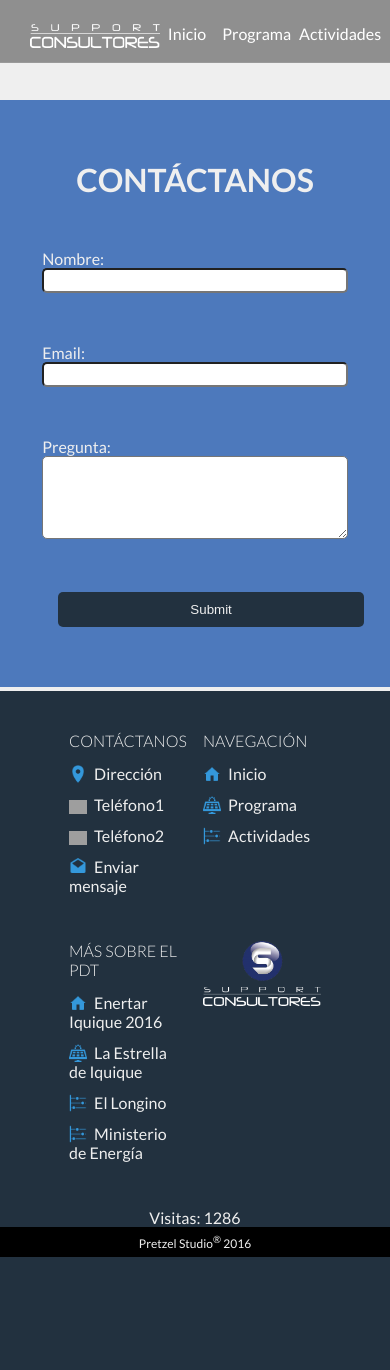
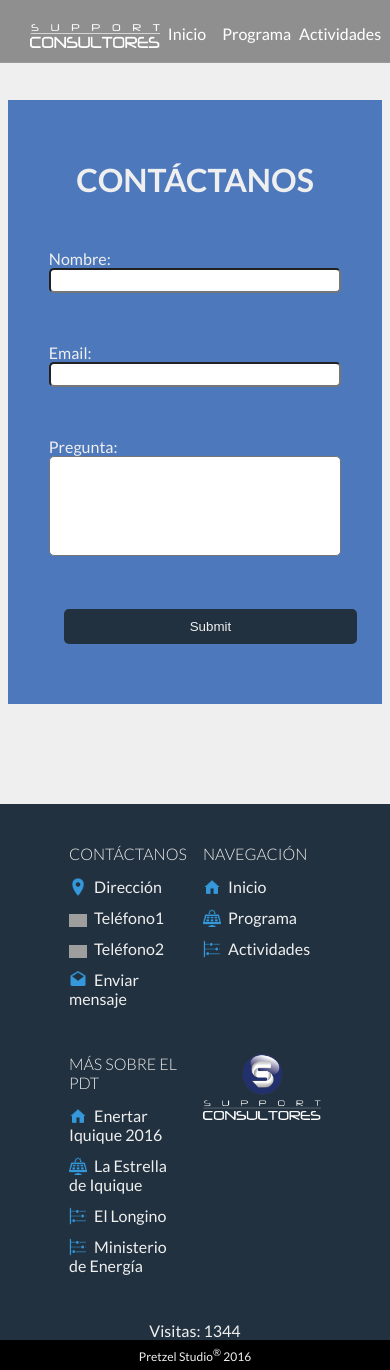
Before and after one commit to SeedPot/pdt, a PHP site: page /contacto.php in a window 390 px wide. Before the commit the page ends 1257 px from the top, so only its background shows below. Run offline with PHP 8.4, Linux system fonts and the light colour scheme; some libraries are stand-ins or nearby versions; grey boxes are pictures that could not be loaded.

Commit message:
contactooo

```diff
--- a/public/contacto.php
+++ b/public/contacto.php
@@ -18,7 +18,9 @@
         </header>
 
         <main>
-        <form action="send.php" method="POST" class="pdt-contact-container">
+            <div class="row no-margin">
+                <div class="col-xs-12 col-md-5">
+                    <form action="mailer.php" method="POST" id="ajax-contact" class="pdt-contact-container">
                         <div class="row center-xs box">
                             <div class="col-xs-12">
                                 <h1>CONTÁCTANOS</h1>
@@ -29,7 +31,7 @@
                                 Nombre:
                             </div>
                             <div class="col-xs-10 col-xs-offset-1 col-md-7">
-                    <input type="text">
+                                <input name="name" id="name" type="text">
                             </div>
                         </div>
 
@@ -38,7 +40,7 @@
                                 Email:
                             </div>
                             <div class="col-xs-10 col-xs-offset-1 col-md-7">
-                    <input type="email">
+                                <input name="email" id="email" type="email">
                             </div>
                         </div>
 
@@ -47,7 +49,7 @@
                                 Pregunta:
                             </div>
                             <div class="col-xs-10 col-xs-offset-1 col-md-7">
-                    <textarea name="consulta" rows="5"></textarea>
+                                <textarea name="message" id="message" name="consulta" rows="5"></textarea>
                             </div>
                         </div>
                         <div class="row center-xs box">
@@ -55,8 +57,18 @@
                                     <input type="submit" class="boton">
                             </div>
                         </div>
+                        <div class="row center-xs">
+                            <div id="form-messages" class="col-xs-6"></div>
+                        </div>
                     </form>
+                </div>
 
+                <div class="col-xs-12 col-md-6">
+                    <div id="map" class="map-container">
+
+                    </div>
+                </div>
+            </div>
         </main>
         <div class="megafooter">
             <footer id="footer"><?php include_once 'footer.php' ?></footer>
@@ -67,6 +79,43 @@
                 </div>
             </section>
         </div>
-        <script></script>
+        <script src="js/jquery-3.1.1.min.js"></script>
+        <script src="js/app.js"></script>
+        <script>
+            var map;
+            function initMap() {
+                var dharma = {lat: -20.210831, lng: -70.149565}
+                var image = 'images/logo_opt.png';
+                var contentString = '<h3>Support Consultores</h3><br><p>Sotomayor #575</p><p>Edificio Dharma 5° piso</p>'
+
+                map = new google.maps.Map(document.getElementById('map'), {
+                    center: dharma,
+                    zoom: 20,
+                });
+
+                var infowindow = new google.maps.InfoWindow({
+                    content: contentString
+                });
+
+
+                var marker = new google.maps.Marker({
+                    position: dharma,
+                    map: map,
+                    title: 'Support Consultores',
+                    icon: image,
+                    animation: google.maps.Animation.BOUNCE
+                });
+
+                infowindow.open(map, marker);
+
+                marker.addListener('click', function() {
+                    infowindow.open(map, marker);
+                });
+
+
+            }
+        </script>
+        <script async defer src="https://maps.googleapis.com/maps/api/js?key=AIzaSyDeecT9iXPgBUDhR14jM2qAaH2_qlKByB8&callback=initMap">
+        </script>
     </body>
 </html>
--- a/public/css/contacto.css
+++ b/public/css/contacto.css
@@ -2,8 +2,12 @@ input,textarea{
     width: 100%;
     padding: 3px;
     border-radius: 5px;
+
 }
-
+textarea{
+    resize: none;
+    height: 100px;
+}
 .pdt-contact-container{
     color: #efefef;
     max-width: 500px;
@@ -12,20 +16,19 @@ input,textarea{
     margin: 100px  auto;
     background-color: #4D79BC;
 }
-
+.map-container{
+    padding: 10px;
+    display:block;
+    height: 500px;
+    margin: 100px  auto;
+}
 .box{
     margin-top: 50px;
     margin-bottom: 50px;
 }
-
 body{
     background-color: #efefef;
 }
-
-main{
-    height: 70vh;
-}
-
 .boton{
     padding: 10px;
     background-color: #22313F;
@@ -36,3 +39,9 @@ main{
     background-color: #efefef;
     color: black;
 }
+
+@media screen and (max-width: 768px) {
+    .map-container{
+        display: none;
+    }
+}
--- a/public/visit_counter.txt
+++ b/public/visit_counter.txt
@@ -1 +1 @@
-1285
+1343
```
Also changed, not shown: public/mailer.php (added, +51 -0 lines), public/images/logo_opt.png (added), public/js/app.js (added). Lines whose indentation alone changed are shown as unchanged.
